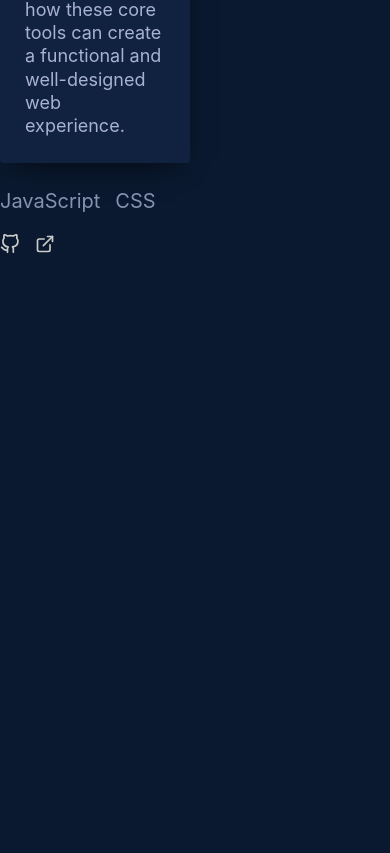
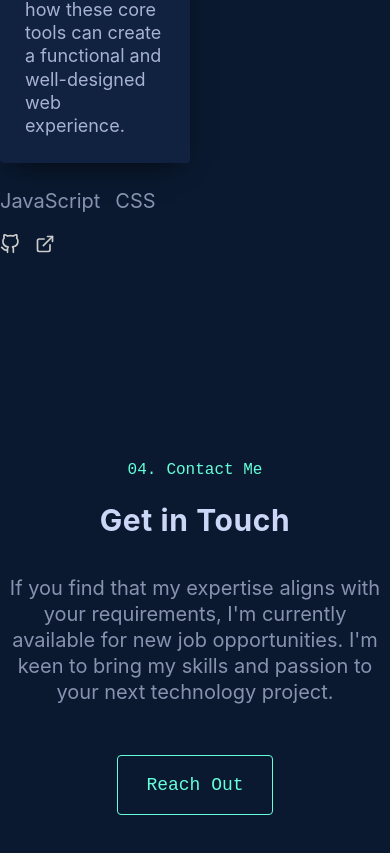
Before and after one commit to denmarx/resume23-24, a React (Create React App) app: page / in a window 390 px wide. Shown: the part 7005-7858 px from the top of the page. Before the commit the page ends 7465 px from the top, so only its background shows below. Built offline with nearby package versions, Linux system fonts and the light colour scheme.

Commit message:
contact section

```diff
--- a/src/App.js
+++ b/src/App.js
@@ -6,6 +6,7 @@ import Hero from './components/Hero/Hero';
 import About from './components/Content/About';
 import Jobs from './components/Content/Jobs';
 import Projects from './components/Content/Projects';
+import Contact from './components/Content/Contact';
 
 const App = () => {
   return (
@@ -17,6 +18,7 @@ const App = () => {
         <About />
         <Jobs />
         <Projects />
+        <Contact />
       </main>
       <Footer />
     </div>
--- /dev/null
+++ b/src/components/Content/Contact.js
@@ -0,0 +1,21 @@
+import styles from './Contact.module.css';
+import useRevealOnScroll from '../utils/js/useRevealOnScroll';
+
+const Contact = () => {
+  const addRef = useRevealOnScroll();
+  return (
+    <section id='contact' className={styles.contactWrapper} ref={addRef(0.5)}>
+      <h2 className={styles.numberedHeading}>Contact Me</h2>
+      <h2 className={styles.title}>Get in Touch</h2>
+      <p>
+        If you find that my expertise aligns with your requirements, I'm currently available for new job opportunities.
+        I'm keen to bring my skills and passion to your next technology project.
+      </p>
+      <a className={styles.emailLink} href='mailto:dennis.marx93@gmail.com' rel='noopener noreferrer' target='_blank'>
+        Reach Out
+      </a>
+    </section>
+  );
+};
+
+export default Contact;
--- /dev/null
+++ b/src/components/Content/Contact.module.css
@@ -0,0 +1,52 @@
+.contactWrapper {
+  max-width: 600px;
+  margin: 0px auto;
+  padding: 0px 0px 100px;
+  text-align: center;
+  opacity: 0;
+}
+
+.numberedHeading {
+  display: block;
+  margin-bottom: 20px;
+  color: var(--green);
+  font-family: var(--font-mono);
+  font-size: var(--fz-md);
+  font-weight: 400;
+  -webkit-box-align: center;
+  align-items: center;
+  position: relative;
+  width: 100%;
+  white-space: nowrap;
+  color: var(--green);
+}
+
+.numberedHeading::before {
+  counter-increment: section 4;
+  content: '0' counter(section) '.';
+  margin-right: 10px;
+  color: var(--green);
+}
+
+.title {
+  letter-spacing: 0.02em;
+  margin: 0px;
+  font-size: clamp(30px, 4vw, 70px);
+  color: var(--lightest-slate);
+  padding-bottom: 35px;
+}
+
+.emailLink {
+  display: inline-block;
+  color: var(--green);
+  background-color: transparent;
+  border: 1px solid var(--green);
+  border-radius: var(--border-radius);
+  padding: 1.25rem 1.75rem;
+  font-size: var(--fz-lg);
+  font-family: var(--font-mono);
+  line-height: 1;
+  text-decoration: none;
+  transition: var(--transition);
+  margin-top: 50px;
+}
```
